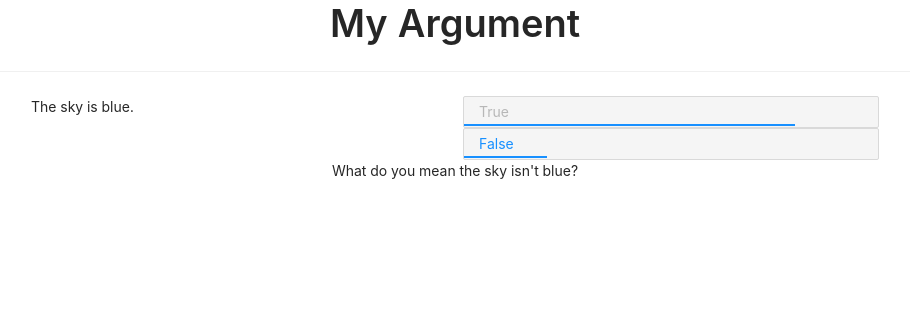
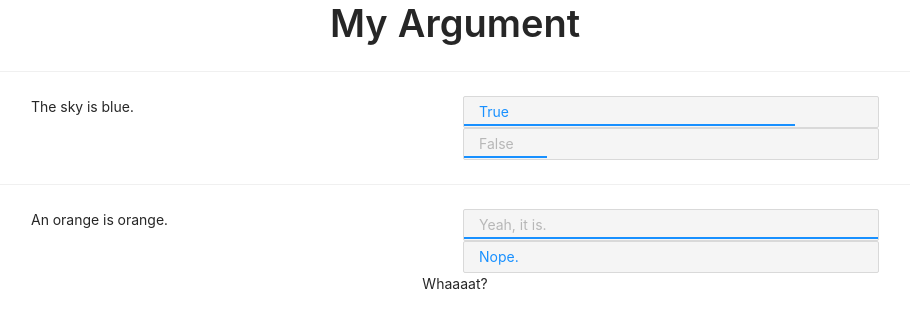
Before and after one commit to ydhamija96/argument, a React (Create React App) app: page / in a window 1280 px wide. Shown: the top 328 px of the page, without its empty margins (185-1095 px from the left). Built offline with nearby package versions, Linux system fonts and the light colour scheme.

Commit message:
better initial data

```diff
--- a/src/App.tsx
+++ b/src/App.tsx
@@ -4,17 +4,17 @@ import {Argument} from './components/Argument';
 
 const propositions : PropositionT[] = [
     {
-        "id": "25e5131a-63de-4e3c-878a-95e8f54b545f",
+        "id": "p1",
         "text": "The sky is blue.",
         "timesPresented": 12,
         "choices": [
             {
-                "id": "cad86e39-550a-4eb9-bd2d-0f3528f9f205",
+                "id": "p1c1",
                 "text": "True",
                 "timesChosen": 8
             },
             {
-                "id": "2e4ca602-780a-4276-829a-5dd5b4e56970",
+                "id": "p1c2e",
                 "text": "False",
                 "timesChosen": 2,
                 "endWith": "What do you mean the sky isn't blue?"
@@ -22,20 +22,20 @@ const propositions : PropositionT[] = [
         ]
     },
     {
-        "id": "26e5131a-63de-4e3c-878a-95e8f54b545f",
+        "id": "p2",
         "text": "An orange is orange.",
         "timesPresented": 7,
         "choices": [
             {
-                "id": "cad87e39-550a-4eb9-bd2d-0f3528f9f205",
+                "id": "p2c1",
                 "text": "Yeah, it is.",
                 "timesChosen": 6
             },
             {
-                "id": "2e4ca603-780a-4276-829a-5dd5b4e56970",
+                "id": "p2c2e",
                 "text": "Nope.",
                 "timesChosen": 0,
-                "endWith": "What do you mean the sky isn't blue?"
+                "endWith": "Whaaaat?"
             }
         ]
     },
@@ -44,7 +44,7 @@ const propositions : PropositionT[] = [
 function App() {
   return (
     <div className="App">
-        <Argument propositions={propositions} choicesMade={["2e4ca602-780a-4276-829a-5dd5b4e56970"]} />
+        <Argument propositions={propositions} choicesMade={["p1c1", "p2c2e"]} />
     </div>
   );
 }
```
